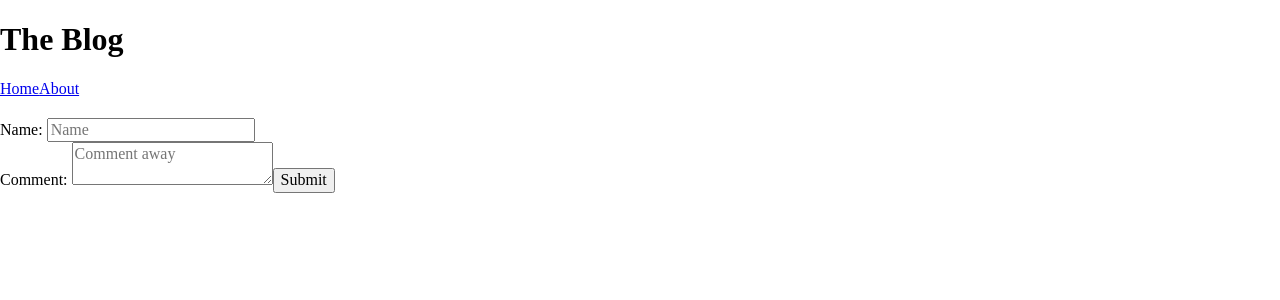
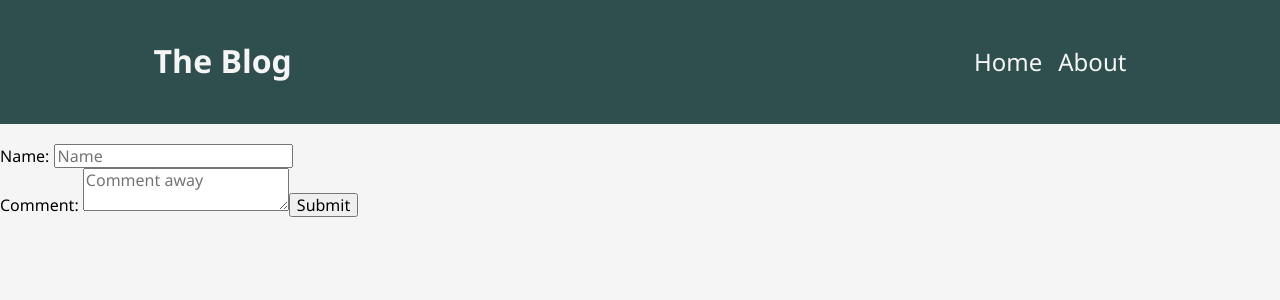
Before and after one commit to atklenner/blog-reader, a React (Create React App) app: page /blog/1 in a window 1280 px wide. Shown: the top 300 px of the page. Built offline with nearby package versions, Linux system fonts and the light colour scheme; no server answers.

Commit message:
Style header

```diff
--- a/src/components/Header.js
+++ b/src/components/Header.js
@@ -1,11 +1,26 @@
 import { Link } from "react-router-dom";
+import styles from "../styles/Header.module.css";
 
 export default function Header() {
   return (
-    <nav>
-      <h1>The Blog</h1>
-      <Link to="/">Home</Link>
-      <Link to="/about">About</Link>
-    </nav>
+    <header className={styles.header}>
+      <div className={styles.container}>
+        <h1 className={styles.title}>The Blog</h1>
+        <nav className={styles.nav}>
+          <ul className={styles.nav__list}>
+            <li className={styles.nav__item}>
+              <Link to="/" className={styles.nav__link}>
+                Home
+              </Link>
+            </li>
+            <li className={styles.nav__item}>
+              <Link to="/about" className={styles.nav__link}>
+                About
+              </Link>
+            </li>
+          </ul>
+        </nav>
+      </div>
+    </header>
   );
 }
--- /dev/null
+++ b/src/global.css
@@ -0,0 +1,4 @@
+body {
+  font-family: "Segoe UI", Tahoma, Geneva, Verdana, sans-serif;
+  background-color: whitesmoke;
+}
--- a/src/index.js
+++ b/src/index.js
@@ -5,6 +5,7 @@ import App from "./App";
 import { BrowserRouter, Routes, Route } from "react-router-dom";
 import BlogPost from "./routes/BlogPost";
 import About from "./routes/About";
+import "./global.css";
 
 ReactDOM.render(
   <BrowserRouter>
--- /dev/null
+++ b/src/styles/Header.module.css
@@ -0,0 +1,34 @@
+.header {
+  background-color: darkslategray;
+  padding: 2em;
+}
+
+.container {
+  width: 80%;
+  max-width: 1000px;
+  margin: 0 auto;
+  display: flex;
+  justify-content: space-between;
+  align-items: center;
+}
+
+.title {
+  margin: 0;
+  color: whitesmoke;
+}
+
+.nav__list {
+  display: flex;
+  list-style: none;
+  gap: 1em;
+}
+
+.nav__link {
+  color: whitesmoke;
+  font-size: 1.5em;
+  text-decoration: none;
+}
+
+.nav__link:hover {
+  color: lightgray;
+}
```
